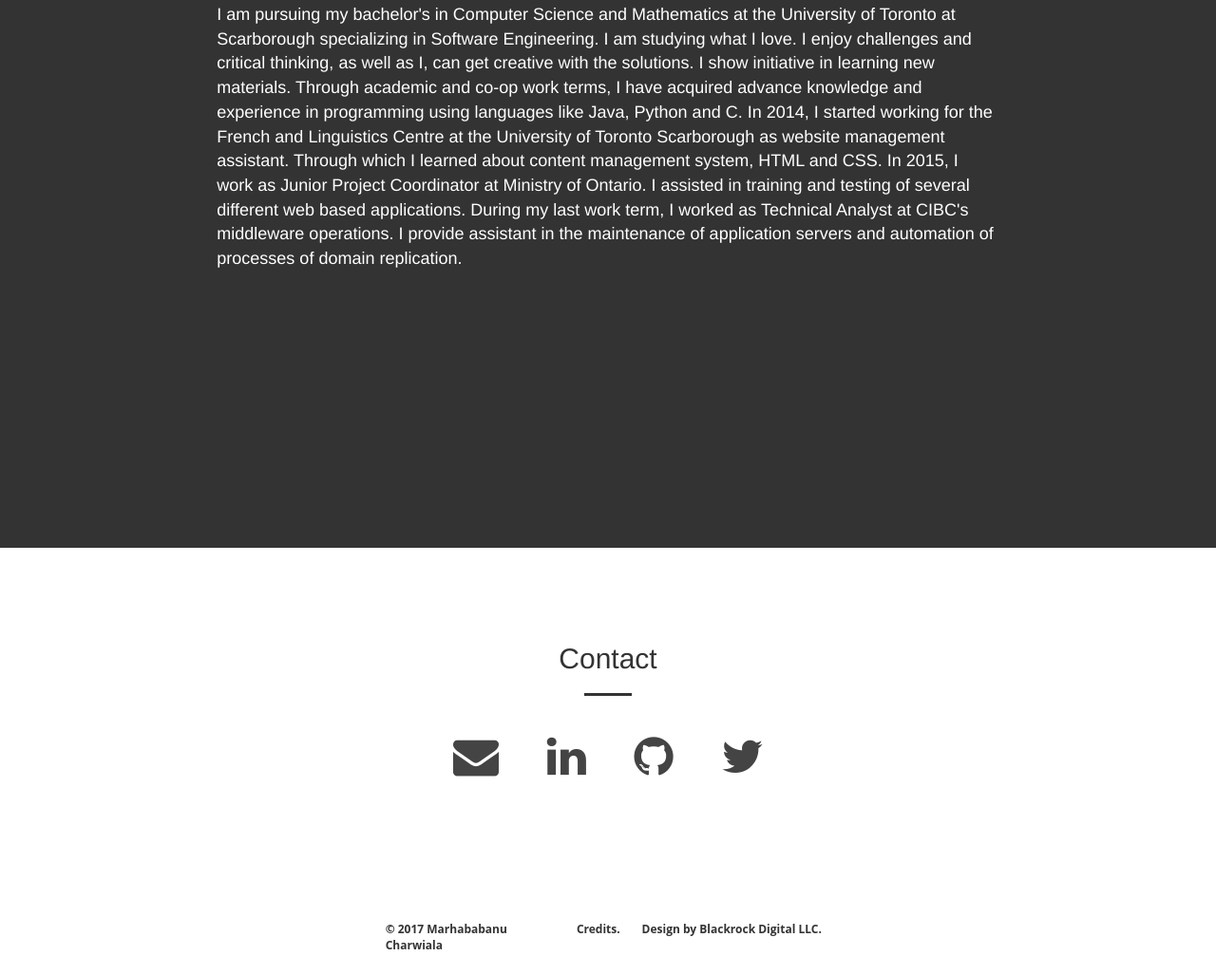
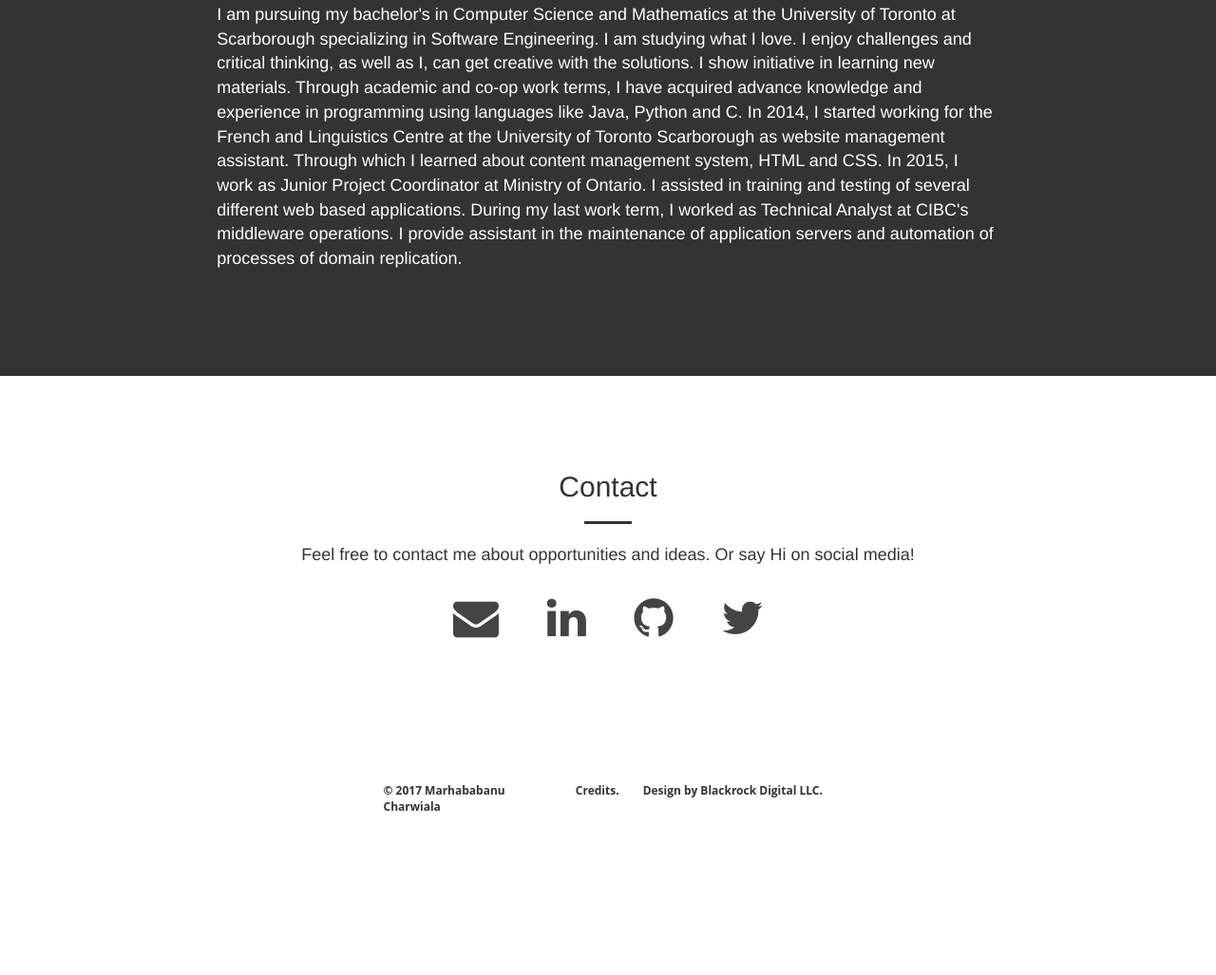
Before and after one commit to marhabac33/marhaba-website, a website: page index.html in a window 1280 px wide. Shown: the part 973-2000 px from the top of the page at 95% size. After the commit the page ends 1854 px from the top, so only its background shows below. Drawn offline with nearby package versions, Linux system fonts and the light colour scheme.

Commit message:
fixed section issue on small screen

```diff
--- a/css/main.css
+++ b/css/main.css
@@ -119,10 +119,7 @@ header .header-content .header-content-inner p {
 section {
   padding: 100px 0;
   font-size: 18px;
-}
-
-#about{
-  height: 100%;
+  display: block;
 }
 
 .bg-primary {
--- a/index.html
+++ b/index.html
@@ -76,6 +76,7 @@
                 <div class="col-lg-8 col-lg-offset-2 text-center">
                     <h2 class="section-heading">Contact</h2>
                     <hr class="primary">
+                    <p>Feel free to contact me about opportunities and ideas. Or say Hi on social media!</p>
                 </div>
             </div>
             <div>
@@ -95,12 +96,12 @@
     </section>
 
     <footer class="footer">
-        <div class="container footer_content">
+        <div class="container-fluid footer_content">
             <p class="text-muted footer_item">&copy; 2017 Marhababanu Charwiala</p>
             <p class="text-muted footer_item"><a href="">Credits.</a></p>
-                        <p class="text-muted footer_item">Design by <a href="https://github.com/BlackrockDigital">Blackrock Digital LLC</a>.</p>
-                    </div>
-                    </footer>
+            <p class="text-muted footer_item">Design by <a href="https://github.com/BlackrockDigital">Blackrock Digital LLC</a>.</p>
+        </div>
+    </footer>
 
 
     <script src="bower_components/jquery/dist/jquery.js"></script>
```
